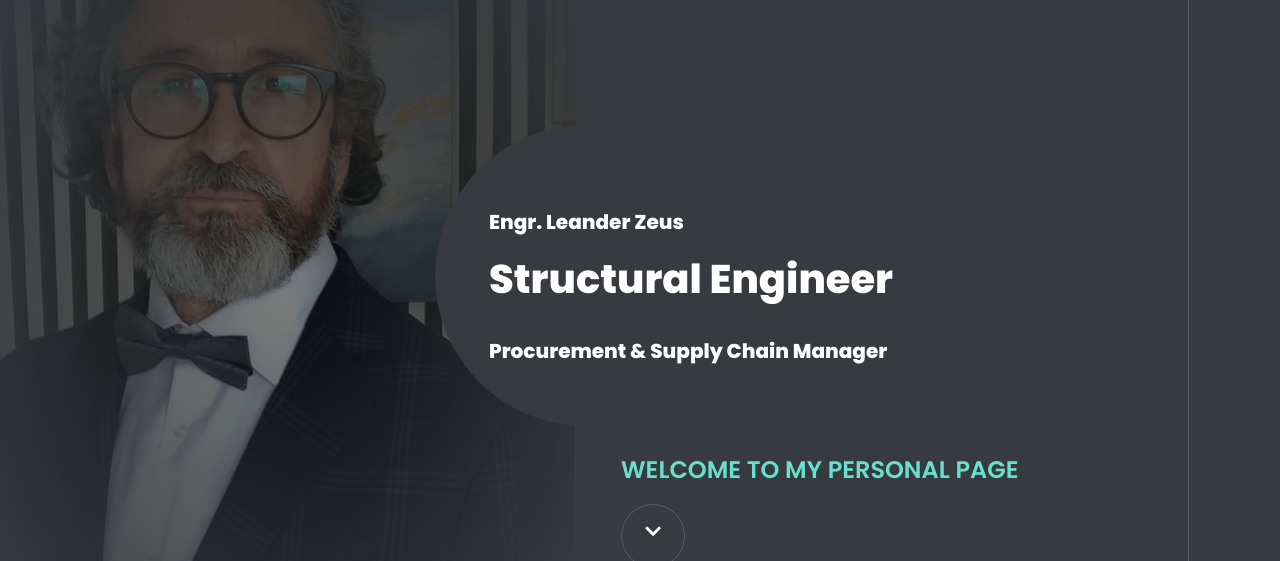
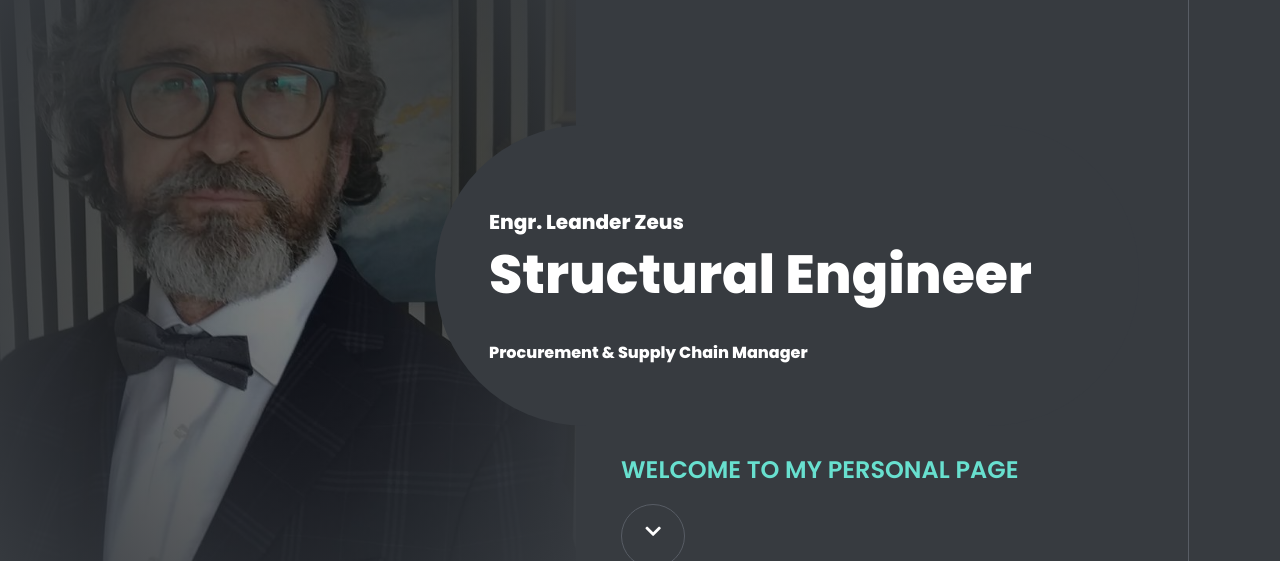
Before and after one commit to zeusleanderatlas/psc, a plain HTML site: page index.html in a window 1280 px wide. Shown: the part 123-684 px from the top of the page. Drawn offline with Linux system fonts and the light colour scheme.

Commit message:
Update index.html

```diff
--- a/index.html
+++ b/index.html
@@ -141,8 +141,8 @@
 						<!-- title -->
 						<h1 class="h-title">
 							<span style="font-size: 20px;">Engr. Leander Zeus</span></br>
-							<span style="font-size: 40px;">Structural Engineer</span></br>
-							<span style="font-size: 20px;">Procurement & Supply Chain Manager</span>
+							<span style="font-size: 40px, padding-bottom:0rem, margin-bottom: 0rem;">Structural Engineer</span></br>
+							<span style="font-size: 16px;">Procurement & Supply Chain Manager</span>
 						</h1>
 
 
@@ -237,7 +237,7 @@ He can also serve as abusiness partners providing you with tailored procurement
 							<li><strong>State/Country:</strong> Texas, USA</li>
                             <li><strong>Origin:</strong> Vradeto, Greece</li>
 							<li><strong>Business Name:</strong> Zal-Procurement services </li>
-							<li><strong>Date of birth:</strong> 10th Oct, 1971</li>
+							<li><strong>Date of birth:</strong> 9th March, 1963</li>
 						</ul>
 					</div>
 
```
